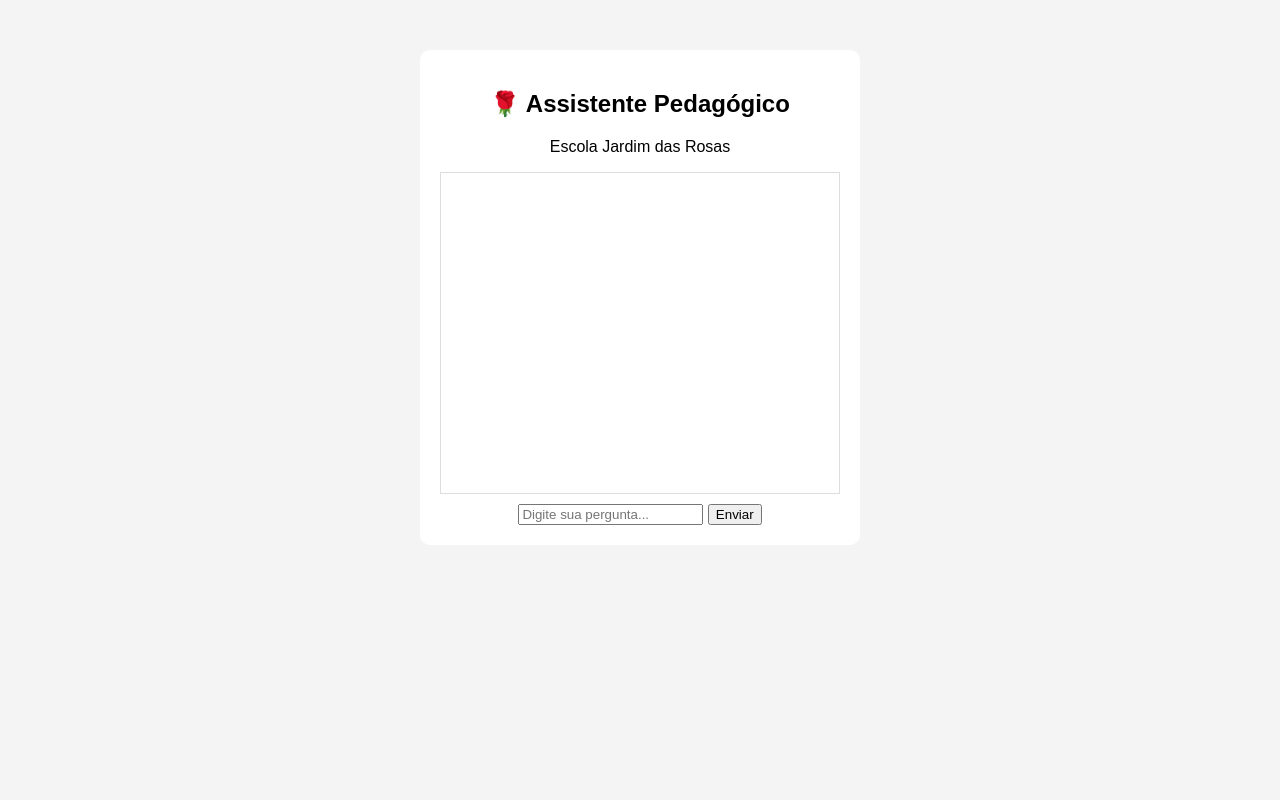
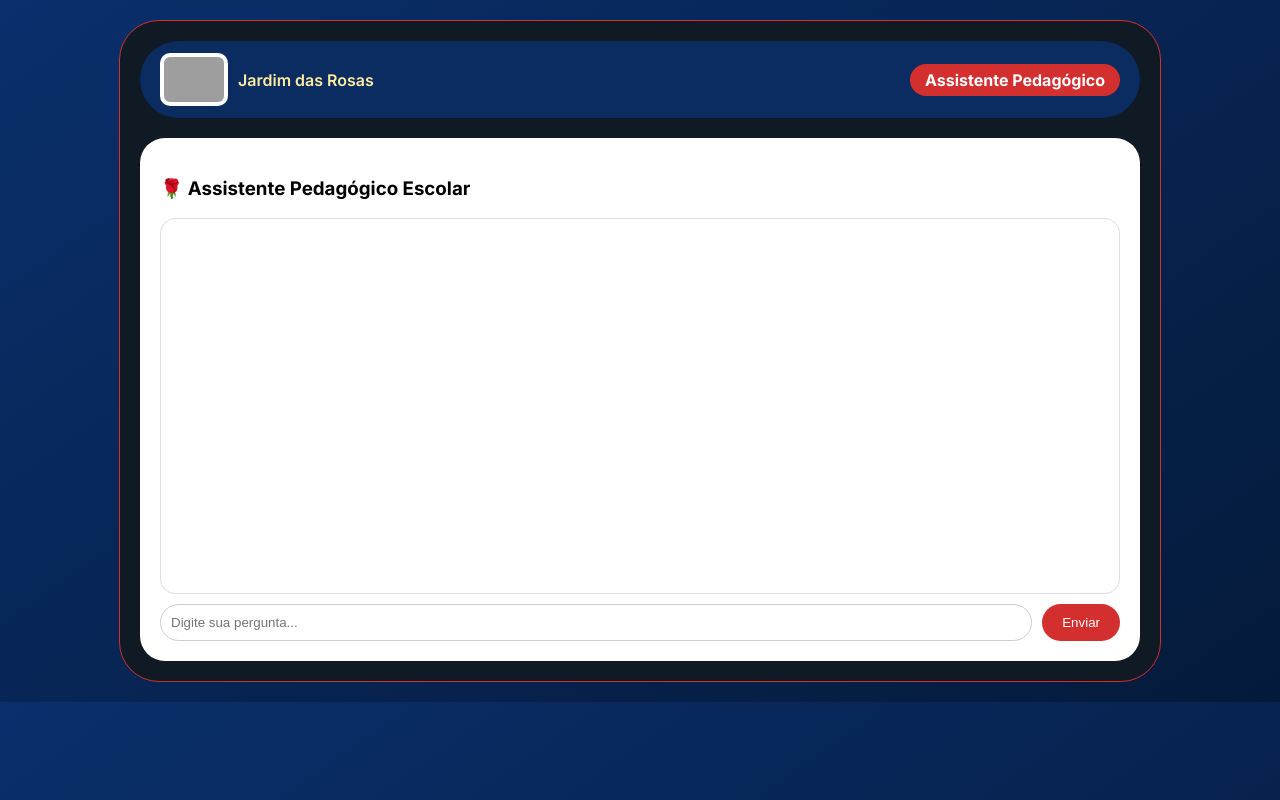
Before and after one commit to PNE-DE-CAI/assistente-escola_jardimdasrosas, a plain HTML site: page index.html in a window 1280 px wide. Drawn offline with Linux system fonts and the light colour scheme; grey boxes are pictures that could not be loaded.

Commit message:
Update index.html

```diff
--- a/index.html
+++ b/index.html
@@ -1,24 +1,187 @@
 <!DOCTYPE html>
 <html lang="pt-BR">
 <head>
-  <meta charset="UTF-8">
-  <title>Assistente Jardim das Rosas</title>
-  <link rel="stylesheet" href="style.css">
+<meta charset="UTF-8">
+<meta name="viewport" content="width=device-width, initial-scale=1.0">
+<title>Assistente Jardim das Rosas</title>
+
+<link href="https://fonts.googleapis.com/css2?family=Inter:wght@300;400;600;700&display=swap" rel="stylesheet">
+
+<style>
+
+body {
+  font-family: 'Inter', sans-serif;
+  background: linear-gradient(145deg, #0a2f6c, #041a3a);
+  margin: 0;
+  padding: 20px;
+}
+
+/* container igual ao seu layout */
+.main-container {
+  max-width: 1000px;
+  margin: auto;
+  background: #0f1a24;
+  border-radius: 40px;
+  padding: 20px;
+  border: 1px solid #d32f2f;
+}
+
+/* HEADER (igual ao seu sistema) */
+.header {
+  display: flex;
+  justify-content: space-between;
+  align-items: center;
+  background: rgba(10,47,108,0.85);
+  padding: 12px 20px;
+  border-radius: 50px;
+  margin-bottom: 20px;
+}
+
+.logo-area {
+  display: flex;
+  align-items: center;
+  gap: 10px;
+}
+
+.logo-area img {
+  height: 45px;
+  background: white;
+  border-radius: 10px;
+  padding: 4px;
+}
+
+.logo-area span {
+  color: #ffec9e;
+  font-weight: 600;
+}
+
+.title-badge {
+  background: #d32f2f;
+  color: white;
+  padding: 6px 15px;
+  border-radius: 30px;
+  font-weight: bold;
+}
+
+/* CARD */
+.chat-card {
+  background: white;
+  border-radius: 25px;
+  padding: 20px;
+}
+
+/* CHAT */
+#chat-box {
+  height: 350px;
+  overflow-y: auto;
+  border: 1px solid #ddd;
+  padding: 12px;
+  border-radius: 15px;
+  margin-bottom: 10px;
+}
+
+.user {
+  text-align: right;
+  color: #0a2f6c;
+  margin: 5px;
+}
+
+.bot {
+  text-align: left;
+  color: #333;
+  margin: 5px;
+}
+
+/* INPUT */
+.input-area {
+  display: flex;
+  gap: 10px;
+}
+
+input {
+  flex: 1;
+  padding: 10px;
+  border-radius: 20px;
+  border: 1px solid #ccc;
+}
+
+button {
+  background: #d32f2f;
+  color: white;
+  border: none;
+  padding: 10px 20px;
+  border-radius: 20px;
+  cursor: pointer;
+}
+
+button:hover {
+  background: #b71c1c;
+}
+
+</style>
 </head>
 
 <body>
 
-<div class="chat-container">
-  <h2>🌹 Assistente Pedagógico</h2>
-  <p>Escola Jardim das Rosas</p>
+<div class="main-container">
 
-  <div id="chat-box"></div>
+  <!-- HEADER -->
+  <div class="header">
+    <div class="logo-area">
+      <img src="https://i.ibb.co/0p01LzxB/logo3de.jpg">
+      <span>Jardim das Rosas</span>
+    </div>
+    <div class="title-badge">Assistente Pedagógico</div>
+  </div>
 
-  <input type="text" id="userInput" placeholder="Digite sua pergunta...">
-  <button onclick="sendMessage()">Enviar</button>
+  <!-- CHAT -->
+  <div class="chat-card">
+    <h3>🌹 Assistente Pedagógico Escolar</h3>
+
+    <div id="chat-box"></div>
+
+    <div class="input-area">
+      <input id="userInput" placeholder="Digite sua pergunta...">
+      <button onclick="sendMessage()">Enviar</button>
+    </div>
+  </div>
+
 </div>
 
-<script src="script.js"></script>
+<script src="dados.js"></script>
+
+<script>
+
+function encontrarResposta(perguntaUsuario) {
+  perguntaUsuario = perguntaUsuario.toLowerCase();
+
+  for (let item of baseConhecimento) {
+    if (perguntaUsuario.includes(item.pergunta)) {
+      return item.resposta;
+    }
+  }
+
+  return "Essa informação não está no material didático disponível.";
+}
+
+function sendMessage() {
+  const input = document.getElementById("userInput");
+  const chatBox = document.getElementById("chat-box");
+
+  const texto = input.value;
+
+  chatBox.innerHTML += `<p class="user"><strong>Você:</strong> ${texto}</p>`;
+
+  const resposta = encontrarResposta(texto);
+
+  chatBox.innerHTML += `<p class="bot"><strong>Bot:</strong> ${resposta}</p>`;
+
+  input.value = "";
+
+  chatBox.scrollTop = chatBox.scrollHeight;
+}
+
+</script>
 
 </body>
 </html>
```
